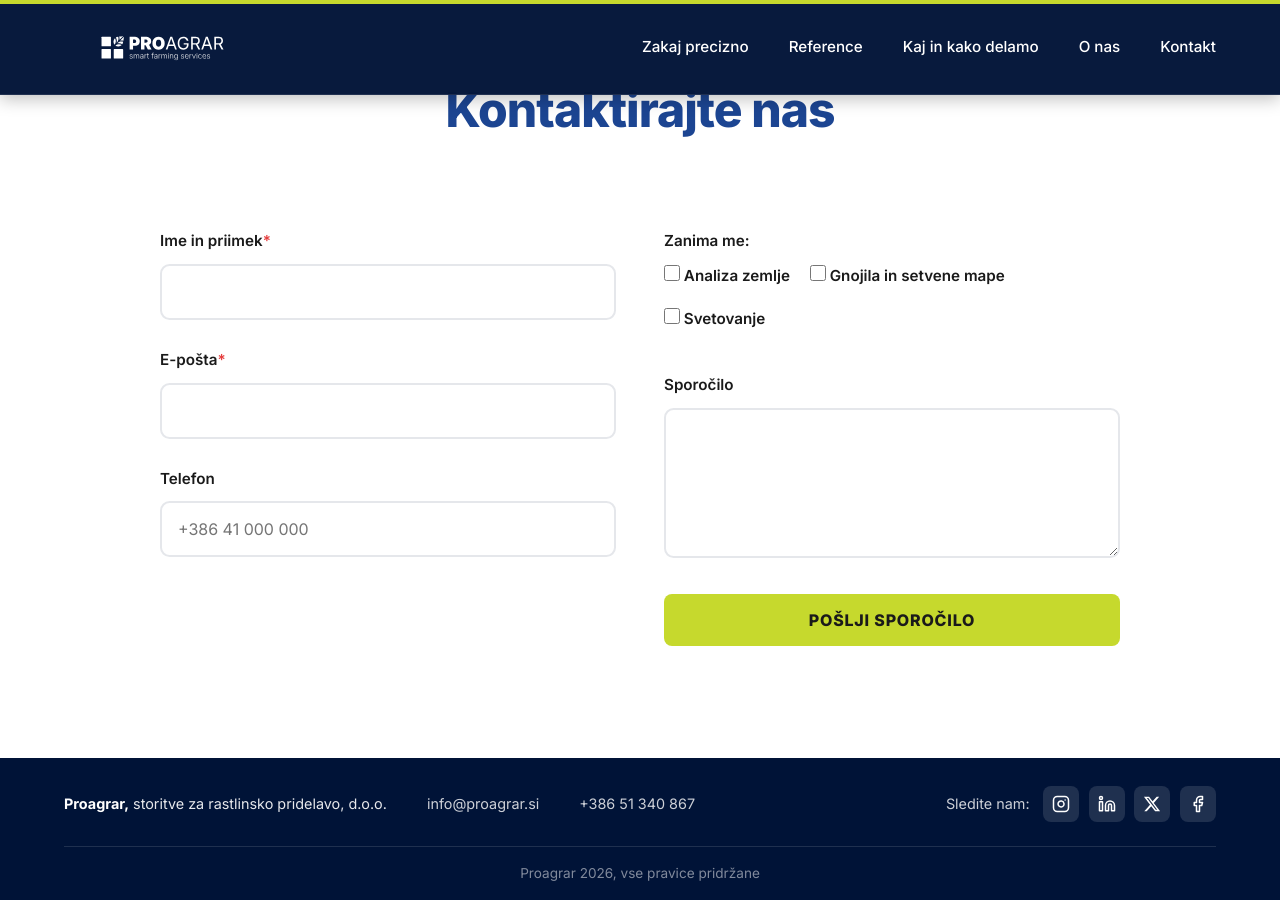
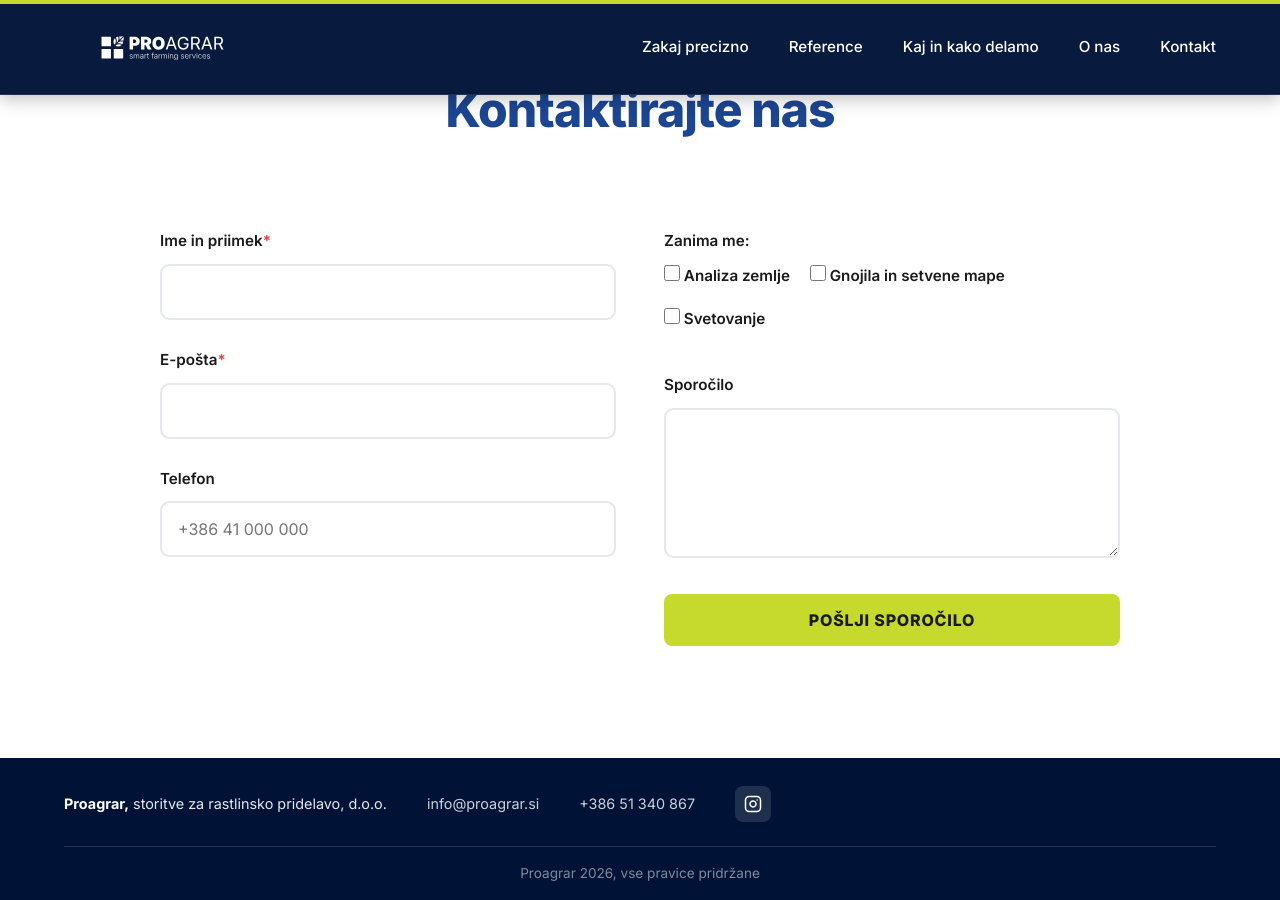
Before and after one commit to Proagrar/one-pager-web-page, a Jekyll site: the page built from index.md, in a window 1280 px wide and 900 px high, scrolled down 5145 px. Built offline with Jekyll 4.4.1, drawn with Linux system fonts in a browser that asks for light colours.

Commit message:
Footer: only Instagram icon in same row as phone, remove other socials and label

```diff
--- a/_includes/footer.html
+++ b/_includes/footer.html
@@ -4,21 +4,9 @@
       <span class="footer-name"><strong>Proagrar,</strong> storitve za rastlinsko pridelavo, d.o.o.</span>
       <a href="mailto:info@proagrar.si" class="footer-link">info@proagrar.si</a>
       <a href="tel:+38651340867" class="footer-link">+386 51 340 867</a>
-      <div class="footer-social">
-        <span class="footer-follow">Sledite nam:</span>
-        <a href="#" class="footer-social-icon" aria-label="Instagram">
-          <svg xmlns="http://www.w3.org/2000/svg" width="18" height="18" viewBox="0 0 24 24" fill="none" stroke="currentColor" stroke-width="2" stroke-linecap="round" stroke-linejoin="round"><rect x="2" y="2" width="20" height="20" rx="5" ry="5"/><path d="M16 11.37A4 4 0 1 1 12.63 8 4 4 0 0 1 16 11.37z"/><line x1="17.5" y1="6.5" x2="17.51" y2="6.5"/></svg>
-        </a>
-        <a href="#" class="footer-social-icon" aria-label="LinkedIn">
-          <svg xmlns="http://www.w3.org/2000/svg" width="18" height="18" viewBox="0 0 24 24" fill="none" stroke="currentColor" stroke-width="2" stroke-linecap="round" stroke-linejoin="round"><path d="M16 8a6 6 0 0 1 6 6v7h-4v-7a2 2 0 0 0-2-2 2 2 0 0 0-2 2v7h-4v-7a6 6 0 0 1 6-6z"/><rect x="2" y="9" width="4" height="12"/><circle cx="4" cy="4" r="2"/></svg>
-        </a>
-        <a href="#" class="footer-social-icon" aria-label="X / Twitter">
-          <svg xmlns="http://www.w3.org/2000/svg" width="18" height="18" viewBox="0 0 24 24" fill="currentColor"><path d="M18.244 2.25h3.308l-7.227 8.26 8.502 11.24H16.17l-5.214-6.817L4.99 21.75H1.68l7.73-8.835L1.254 2.25H8.08l4.713 6.231zm-1.161 17.52h1.833L7.084 4.126H5.117z"/></svg>
-        </a>
-        <a href="#" class="footer-social-icon" aria-label="Facebook">
-          <svg xmlns="http://www.w3.org/2000/svg" width="18" height="18" viewBox="0 0 24 24" fill="none" stroke="currentColor" stroke-width="2" stroke-linecap="round" stroke-linejoin="round"><path d="M18 2h-3a5 5 0 0 0-5 5v3H7v4h3v8h4v-8h3l1-4h-4V7a1 1 0 0 1 1-1h3z"/></svg>
-        </a>
-      </div>
+      <a href="https://www.instagram.com/proagrar/" class="footer-social-icon" aria-label="Instagram" target="_blank" rel="noopener">
+        <svg xmlns="http://www.w3.org/2000/svg" width="18" height="18" viewBox="0 0 24 24" fill="none" stroke="currentColor" stroke-width="2" stroke-linecap="round" stroke-linejoin="round"><rect x="2" y="2" width="20" height="20" rx="5" ry="5"/><path d="M16 11.37A4 4 0 1 1 12.63 8 4 4 0 0 1 16 11.37z"/><line x1="17.5" y1="6.5" x2="17.51" y2="6.5"/></svg>
+      </a>
     </div>
     <div class="footer-bottom">
       <p>Proagrar 2026, vse pravice pridržane</p>
```
